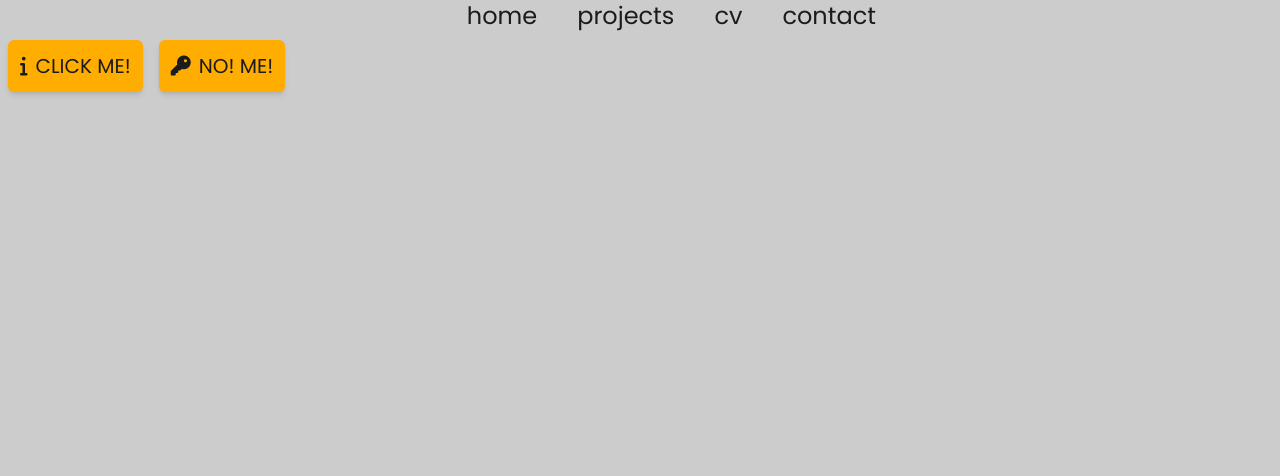
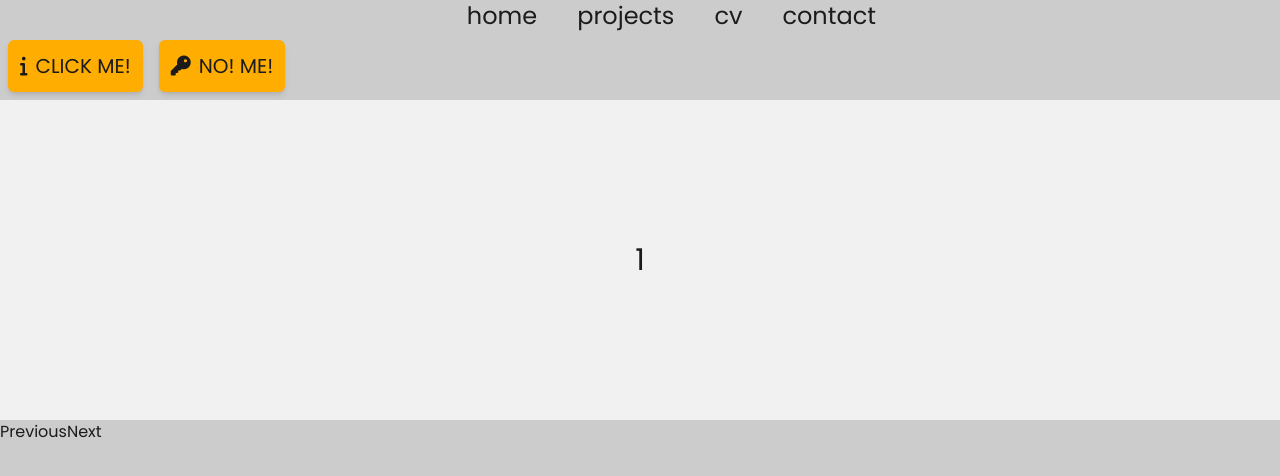
Before and after one commit to simojjuho/portfolio-page, a React (Vite) app: page / in a window 1280 px wide. Shown: the top 476 px of the page. Built offline with nearby package versions, Linux system fonts and the light colour scheme.

Commit message:
A small carousel element added

```diff
--- a/src/App.tsx
+++ b/src/App.tsx
@@ -2,6 +2,7 @@ import { RouterProvider } from "react-router-dom"
 
 import router from "./router"
 import { useAppSelector } from "./shared/hooks/reduxHooks"
+import Carousel from "./shared/components/carousel/Carousel"
 
 
 const App = () => {
@@ -10,6 +11,7 @@ const App = () => {
   return (
     <div className={`${classes} overflow-x-hidden bg-primary-dark relative`}>
       <RouterProvider  router={router}/>
+      <Carousel />
     </div>
   )
 }
--- a/src/shared/components/carousel/Carousel.tsx
+++ b/src/shared/components/carousel/Carousel.tsx
@@ -1,9 +1,49 @@
-interface CarouselProps {}
+//interface CarouselProps {}
 
-const Carousel = ({}: CarouselProps) => {
+import { useState } from "react"
+
+const Carousel = () => {
+    const [currentIndex, setIndex] = useState<number>(0)
+    const [elements, setElements] = useState<string[]>(['1', '2', '3', '4', '5'])
+
+    const nextIndex = () => {
+        const newIndex = currentIndex + 1
+        setIndex(newIndex >= elements.length ? 0 : newIndex)
+    }
+    const previousIndex = () => {
+        const newIndex = currentIndex - 1
+        setIndex(newIndex < 0 ? elements.length - 1 : newIndex)
+    }
+
+    const carouselContainerStyle = {
+        'backgroundColor': '#f1f1f1',
+        'display': 'flex',
+        'flex-wrap': 'nowrap',
+        'overflow': 'hidden'
+    }
+
+    const carouselItemStyle = {
+        'height': '20rem',
+        'min-width': '100%',
+        'width': '100%',
+        'display': 'flex',
+        'align-items': 'center',
+        'justify-content': 'center',
+        'transition': '1s cubic-bezier(0.39, 0.575, 0.565, 1',
+        'transform': `translate(-${currentIndex * 100}%)`
+    }
+
     return (
-        <div className="w-full min-h-1/4">
-
+        <div>
+            <div className="" style={carouselContainerStyle}>
+                {elements.map((item, index) => {
+                    return <h1
+                        style={carouselItemStyle}
+                        key={index}>{item}</h1>
+                })}
+            </div>
+            <button onClick={previousIndex}>Previous</button>
+            <button onClick={nextIndex}>Next</button>
         </div>
     )
 }
```
